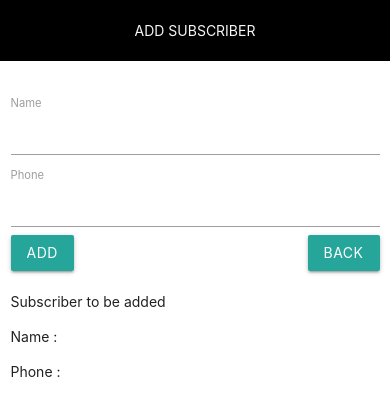
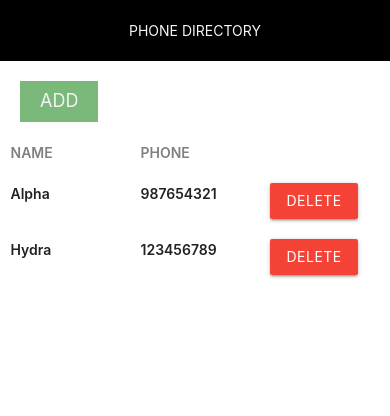
Before and after one commit to Kalyan-1707/phone-directory-app, a React (Create React App) app: page / in a window 390 px wide. Shown: the top 416 px of the page. Built offline with nearby package versions, Linux system fonts and the light colour scheme.

Commit message:
Smart Component Added
Added ‘PhoneDirectory’ as smart component, renamed ‘App’ as ‘ShowSubscribers’ and converted ‘AddSubscribers’ and ‘ShowSubscribers’ as dumb components

```diff
--- /dev/null
+++ b/src/PhoneDirectory.js
@@ -0,0 +1,66 @@
+import React from 'react';
+//import AddSubscriber from './components/AddSubscriber'
+import ShowSubscribers from './components/ShowSubscribers'
+class PhoneDirectory extends React.Component
+{
+
+    constructor()
+    {
+
+        super();
+        this.state={
+            subscribersList:[
+                {
+                    id: 1,
+                    name: 'Alpha',
+                    contact: '987654321'
+                },
+                {
+                    id: 2,
+                    name: 'Hydra',
+                    contact: '123456789'
+
+                }
+            ]
+        }
+
+    }
+
+    addSubscriber = (newSubscriber) => {
+
+        let subscribersList=this.state.subscribersList;
+
+        console.log("Phone directory");
+
+        if(subscribersList.length>0)
+        {
+
+            newSubscriber.id=subscribersList[subscribersList.length-1].id+1;
+
+        }
+        else
+        {
+
+            newSubscriber.id =  1;
+
+        }
+
+        subscribersList.push(newSubscriber);
+        this.setState(subscribersList);
+        console.log(subscribersList);
+
+    }
+
+
+    render()
+    {
+        return (
+        //<AddSubscriber addSubscriber={this.addSubscriber}/>
+        <ShowSubscribers subscribersList={this.state.subscribersList}/>
+        )
+
+    }
+
+}
+
+export default PhoneDirectory;
--- a/src/components/AddSubscriber.js
+++ b/src/components/AddSubscriber.js
@@ -21,6 +21,14 @@ class AddSubscriber extends React.Component
         state[e.target.name]=e.target.value;
         this.setState(state);
 
+    }
+
+    addSubscriberEventHandler= (e) => {
+
+        e.preventDefault();
+
+        this.props.addSubscriber(this.state);
+
 
     }
 
@@ -35,19 +43,21 @@ class AddSubscriber extends React.Component
                 <div className="row body-add-subsriber">
 
                 <div className="col s12 m4 offset-m4">
-                <form >
+                <form onSubmit={this.addSubscriberEventHandler.bind(this)}>
                     <label htmlFor="name">Name</label>
                     <input type="text" name="name" onChange={this.onClickAdd}/>
                     <label htmlFor="phone">Phone</label>
                     <input type="number" name="phone" onChange={this.onClickAdd}/>
-                </form>
+
 
                 <div>
 
-                     <button className="btn waves-effect left">Add</button>
-                     <button className="btn waves-effect right">back</button>
+                     <button className="btn waves-effect left" >Add</button>
+                     <button className="btn waves-effect right" type="button">back</button>
 
                 </div>
+
+                </form>
 
                 <br/>
                 <br/>
--- a/src/App.js
+++ b/src/components/ShowSubscribers.js
@@ -1,37 +1,12 @@
 import React from 'react';
-import './App.css'
-import Header from './components/Header'
+import './ShowSubscribers.css'
+import Header from './Header'
 
-class App extends React.Component {
+class ShowSubscribers extends React.Component {
 
-  called(e)
-  {
-    alert('called');
-  }
-
-  calling()
-  {
-
-    this.called();
-
-  }
 
   render()
   {
-    this.calling();
-  let subs=[
-    {
-      id : 1,
-      name : 'Alpha',
-      contact : '987654321'
-    },
-    {
-      id : 2,
-      name : 'Hydra',
-      contact : '123456789'
-
-    }
-  ]
   return (
     <div>
       <Header heading="Phone Directory"/>
@@ -57,7 +32,7 @@ class App extends React.Component {
 
       {
 
-        subs.map( sub => {
+        this.props.subscribersList.map( sub => {
 
           return (
 
@@ -95,4 +70,4 @@ class App extends React.Component {
 
 }
 
-export default App;
+export default ShowSubscribers;
--- a/src/index.js
+++ b/src/index.js
@@ -1,12 +1,13 @@
 import React from 'react';
 import ReactDOM from 'react-dom';
 import './index.css';
-//import App from './App';
+import PhoneDirectory from './PhoneDirectory'
+
 import * as serviceWorker from './serviceWorker';
-import AddSubsriber from './components/AddSubscriber';
+//import AddSubsriber from './components/AddSubscriber';
 
 ReactDOM.render(
-  <AddSubsriber />,
+  <PhoneDirectory />,
   document.getElementById('root')
 );
 
```
Also changed, not shown: src/components/ShowSubscribers.css (renamed from src/App.css).
